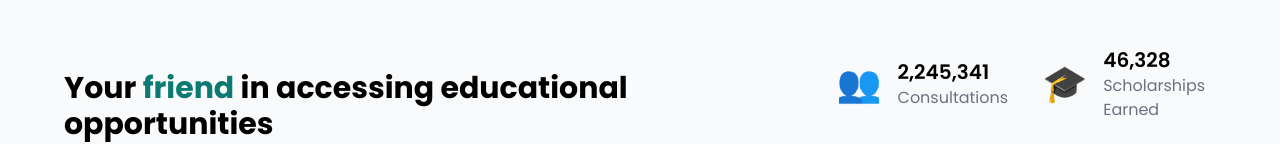
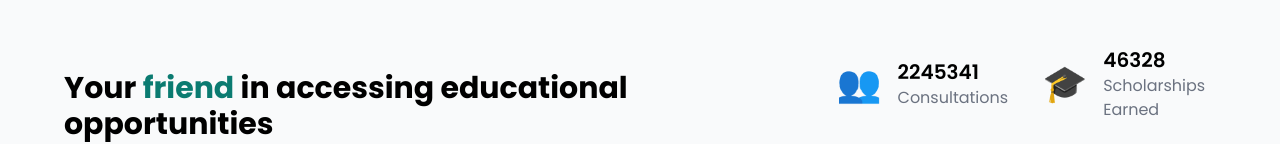
Before and after one commit to dclairvoyance/GarudaHacks5, a React (Vite) app in the folder frontend/: page / in a window 1280 px wide. Shown: the part 802-946 px from the top of the page. Built offline with nearby package versions, Linux system fonts and the light colour scheme.

Commit message:
feat: add animation number

```diff
--- a/frontend/package.json
+++ b/frontend/package.json
@@ -12,12 +12,13 @@
   "dependencies": {
     "axios": "^1.7.2",
     "dompurify": "^3.1.6",
+    "flowbite": "^2.4.1",
     "jsdom": "^24.1.0",
-    "flowbite": "^2.4.1",
     "papaparse": "^5.4.1",
     "react": "^18.3.1",
     "react-dom": "^18.3.1",
     "react-markdown": "^9.0.1",
+    "react-spring": "^9.7.3",
     "tailwind-scrollbar": "^3.1.0"
   },
   "devDependencies": {
--- a/frontend/src/components/BussinessStats.tsx
+++ b/frontend/src/components/BussinessStats.tsx
@@ -1,4 +1,5 @@
 import React from "react";
+import { useSpring, animated } from "react-spring";
 
 interface StatsCardProps {
   title: string;
@@ -7,11 +8,20 @@ interface StatsCardProps {
 }
 
 const StatsCard: React.FC<StatsCardProps> = ({ title, value, icon }) => {
+  function Number({ n }) {
+    const { number } = useSpring({
+      from: { number: 0 },
+      number: n,
+      delay: 200,
+      config: { mass: 1, tension: 20, friction: 10 },
+    });
+    return <animated.div>{number.to((n) => n.toFixed(0))}</animated.div>;
+  }
   return (
     <div className="flex items-center space-x-4">
       <div className="text-green-500">{icon}</div>
       <div>
-        <p className="text-xl font-semibold">{value.toLocaleString()}</p>
+        <p className="text-xl font-semibold"><Number n={value}></Number></p>
         <p className="text-gray-500">{title}</p>
       </div>
     </div>
@@ -19,6 +29,7 @@ const StatsCard: React.FC<StatsCardProps> = ({ title, value, icon }) => {
 };
 
 const BusinessStats: React.FC = () => {
+
   return (
     <div className="w-full bg-gray-50 px-16">
       <div className="flex flex-col mx-auto md:flex-row items-center justify-between py-12 px-4 md:px-0">
--- a/frontend/src/pages/Homepage.tsx
+++ b/frontend/src/pages/Homepage.tsx
@@ -2,6 +2,7 @@ import React from "react";
 import PeaopleImage from "../assets/People.svg";
 import { useNavigate } from "react-router-dom";
 import BusinessStats from "../components/BussinessStats";
+import { useSpring, animated } from "react-spring";
 
 const HomePage: React.FC = () => {
   const navigate = useNavigate();
```
Also changed, not shown: 1 other file (tests, documents, lock files or other folders).
